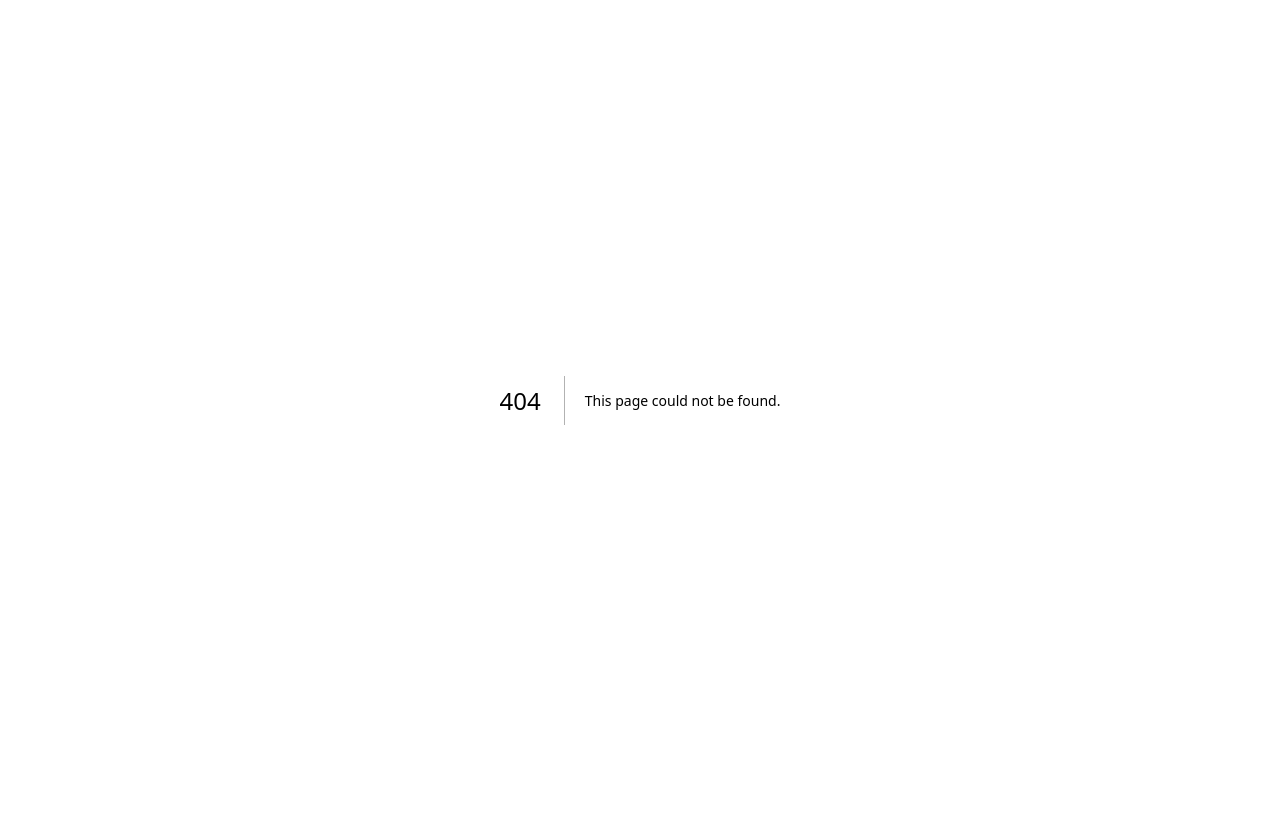
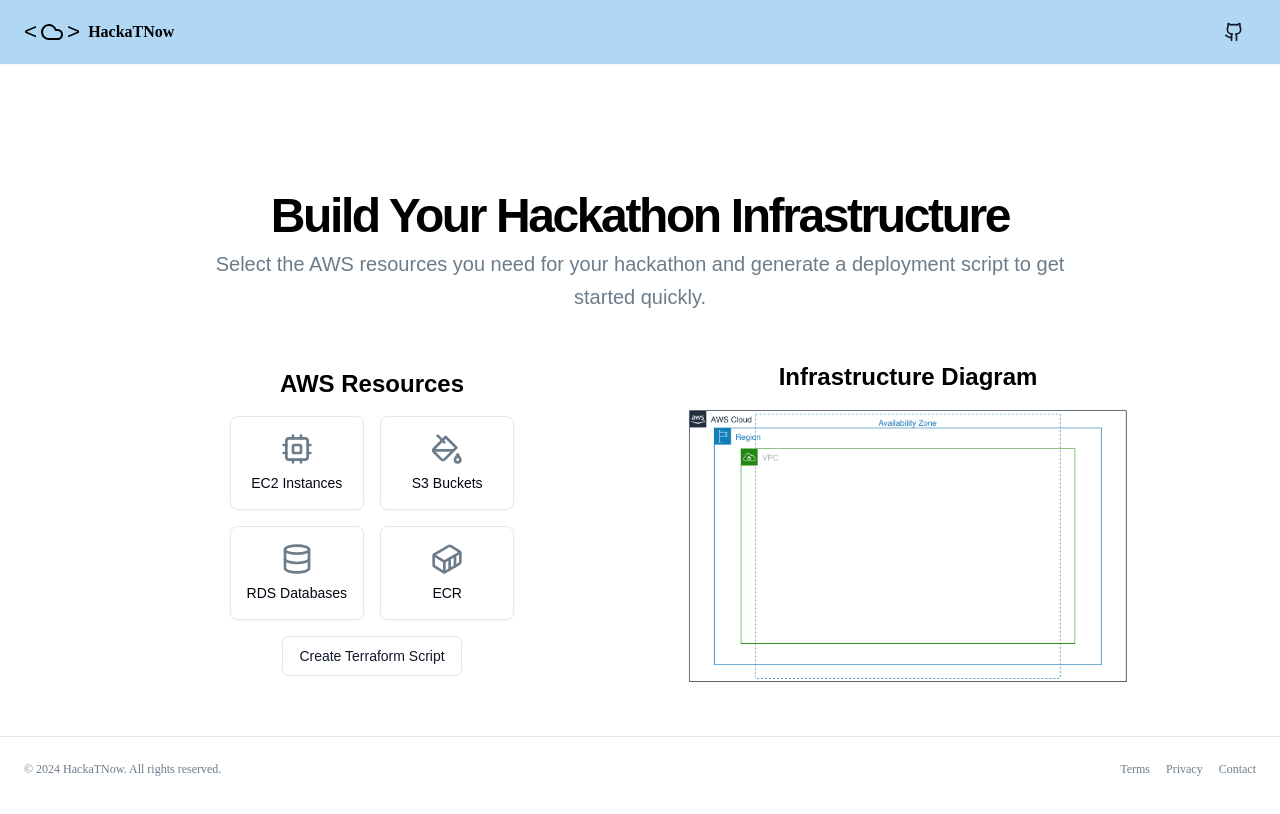
Before and after one commit to hackaTNow/hackaTNow-web, a Next.js app: page /select-infra in a window 1280 px wide. Before the commit this address had no page. Shown: the top 814 px of the page. Built offline with nearby package versions, Linux system fonts and the light colour scheme.

Commit message:
chore: add props type

```diff
--- a/components/main.tsx
+++ b/components/main.tsx
@@ -38,7 +38,7 @@
                   </p>
                 </div>
                 <div className="flex flex-col gap-2 min-[400px]:flex-row">
-                  <Link href="/start">
+                  <Link href="/select-infra">
                     <Button
                       className="w-full min-[400px]:w-auto bg-[#b0d8f5] text-gray-900 hover:bg-[#b0d8f5]/90"
                       style={{
--- /dev/null
+++ b/pages/select-infra.tsx
@@ -0,0 +1,8 @@
+import { SelectInfra } from '@/components/select-infra';
+import '../app/globals.css'
+
+export default function NavigateToSelectInfra() {
+  return (
+    <SelectInfra />
+  );
+}
--- a/pages/start.tsx
+++ /dev/null
@@ -1,8 +0,0 @@
-import { ChooseInfra } from '@/components/choose-infra';
-import '../app/globals.css'
-
-export default function StartPage() {
-  return (
-    <ChooseInfra />
-  );
-}
--- a/tsconfig.json
+++ b/tsconfig.json
@@ -21,6 +21,6 @@
       "@/*": ["./*"]
     }
   },
-  "include": ["next-env.d.ts", "**/*.ts", "**/*.tsx", ".next/types/**/*.ts", "pages/start.tsx"],
+  "include": ["next-env.d.ts", "**/*.ts", "**/*.tsx", ".next/types/**/*.ts", "pages/select-infra.tsx"],
   "exclude": ["node_modules"]
 }
```
Also changed, not shown: components/select-infra.tsx (renamed from components/choose-infra.tsx, +5 -5 lines).
